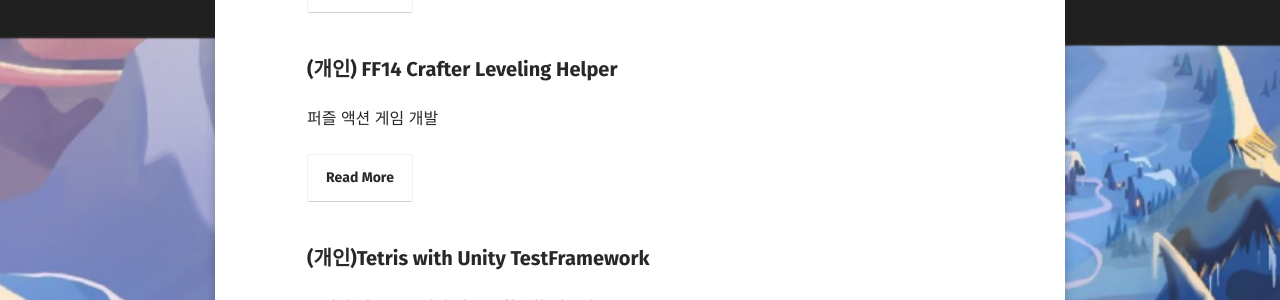
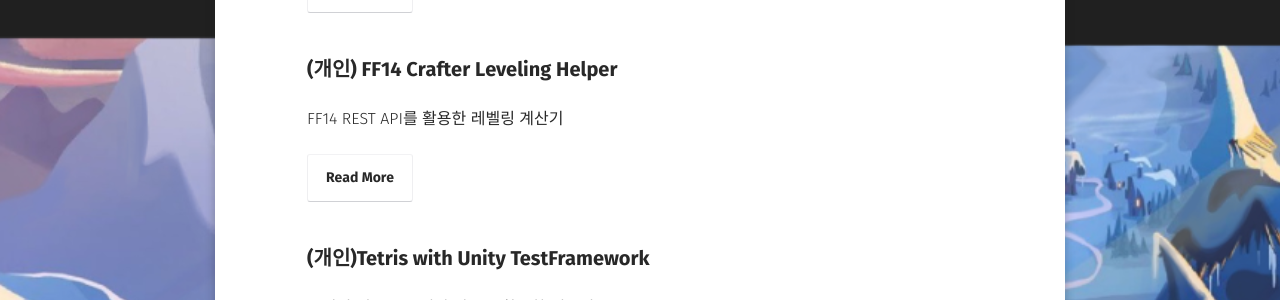
Before and after one commit to Meerkat-GMD/Meerkat-GMD.github.io, a Jekyll site: the page built from projects/index.md, in a window 1280 px wide. Shown: the part 437-737 px from the top of the page. Built offline with Jekyll 4.4.1, drawn with Linux system fonts in a browser that asks for light colours; some web fonts are replaced.

Commit message:
설명, 엔터 잘못 들어간거 수정

```diff
--- a/_posts/2021-12-19-FF14CrafterLevelingHelper.md
+++ b/_posts/2021-12-19-FF14CrafterLevelingHelper.md
@@ -2,7 +2,7 @@
 layout: post
 title:  "(개인) FF14 Crafter Leveling Helper"
 date:   2021-12-19
-excerpt: "퍼즐 액션 게임 개발"
+excerpt: "FF14 REST API를 활용한 레벨링 계산기"
 project: true
 tag:
 - jekyll
```
Also changed, not shown: _posts/2022-02-25-메리스 프링.md (line endings or trailing spaces).
